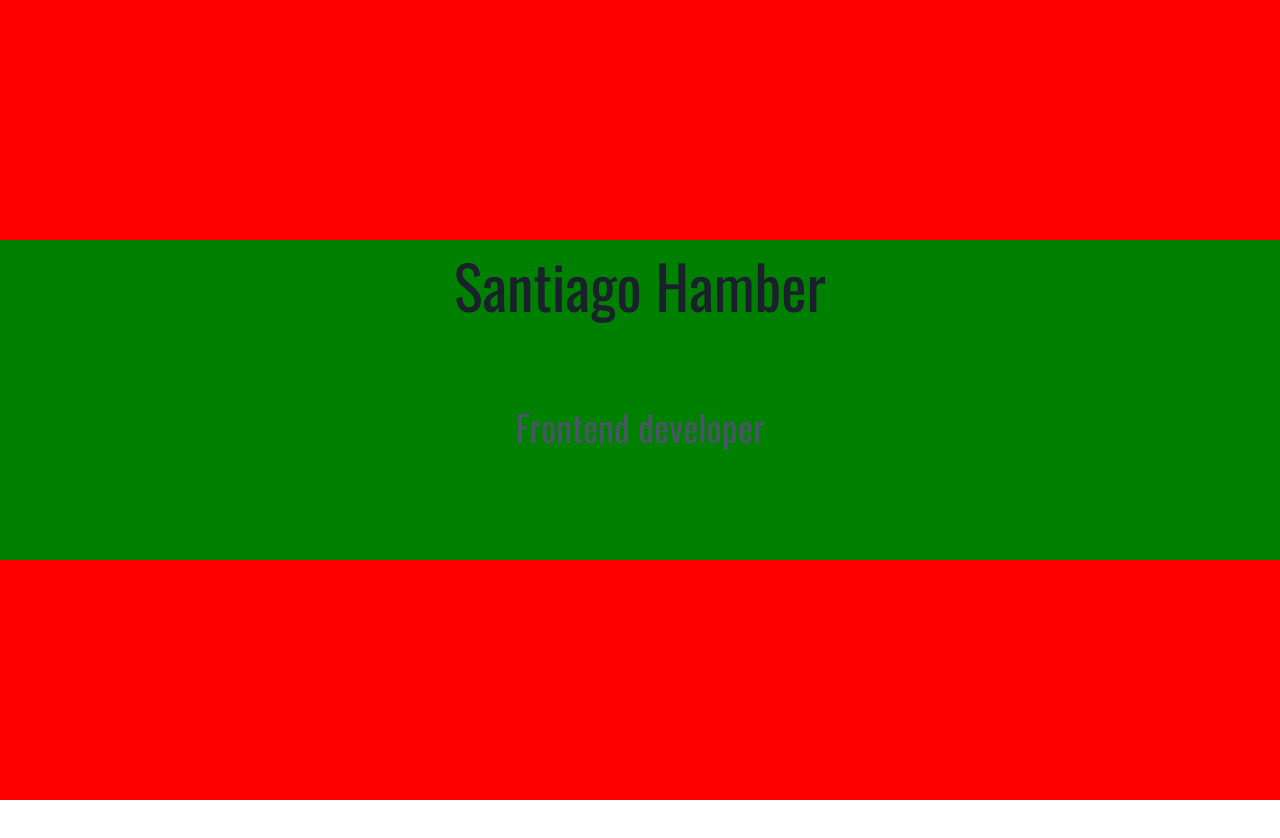
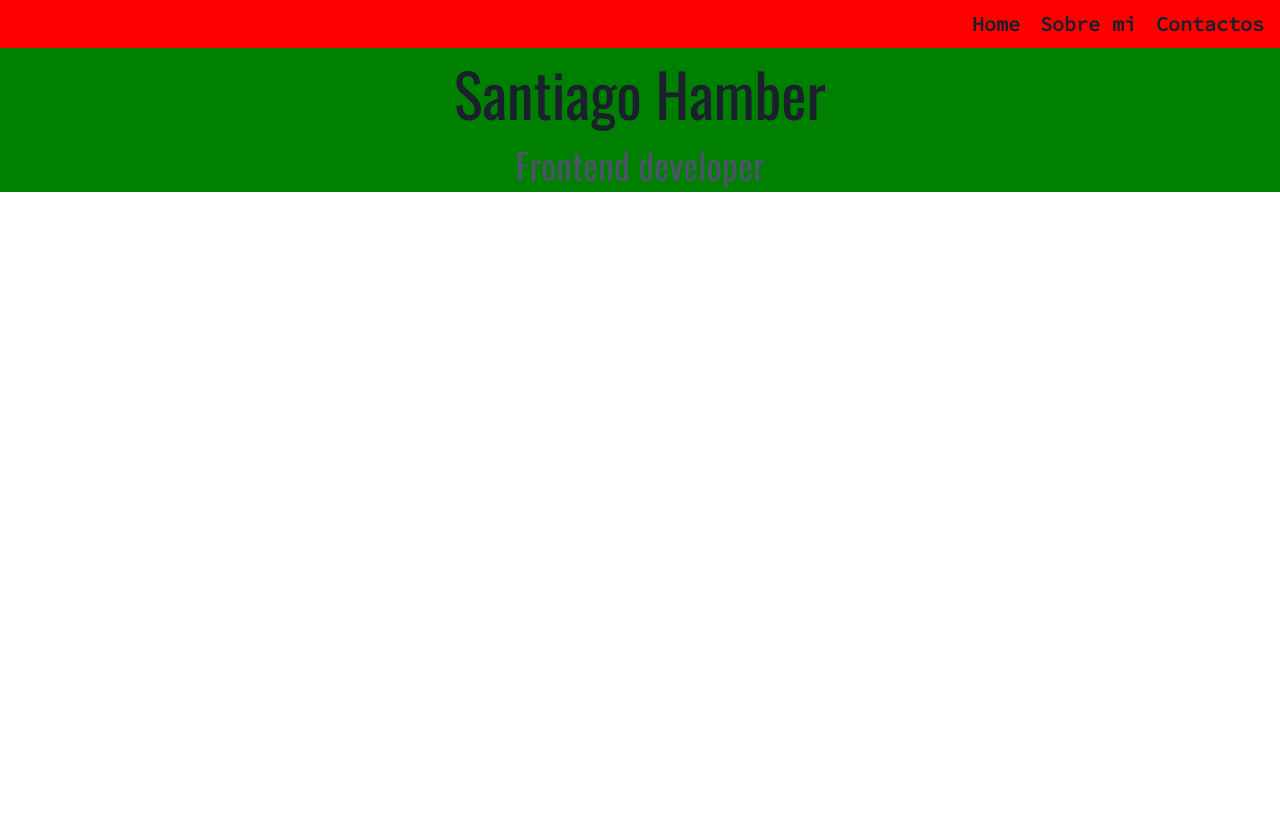
Before and after one commit to sntmsc/portfolio, a React (Create React App) app: page / in a window 1280 px wide. Shown: the top 838 px of the page. After the commit the page ends 800 px from the top, so only its background shows below. Built offline with nearby package versions, Linux system fonts and the light colour scheme.

Commit message:
add menu

```diff
--- a/src/App.css
+++ b/src/App.css
@@ -1,7 +1,2 @@
 @import url('https://fonts.googleapis.com/css2?family=Oswald&display=swap');
-
-*{
-  height:100%;
-  margin:0;
-  padding:0
-}
+@import url('https://fonts.googleapis.com/css2?family=Source+Code+Pro&display=swap');
--- a/src/App.js
+++ b/src/App.js
@@ -1,17 +1,52 @@
 import React from 'react'
 import './App.css'
-import { Box, Flex, Text } from '@chakra-ui/react'
+import { Stack , Flex, Text } from '@chakra-ui/react'
+
+const Menu = () => {
+  const CustomText = ({children}) => {
+    return(
+      <Text
+      fontSize='xl'
+      fontFamily='Source Code Pro, monospace'
+      fontWeight='bold'>
+        {children}
+      </Text>
+    )
+  }
+return(
+    <Stack
+    bg='red'
+    w='100%'
+    h='3em'
+    direction='row'
+    justify='end'
+    align='center'
+    spacing='1em'
+    pr='1em'>
+      <CustomText>
+        Home
+      </CustomText>
+      <CustomText>
+        Sobre mi
+      </CustomText>
+      <CustomText>
+        Contactos
+      </CustomText>
+    </Stack>
+  )
+}
 
 function App() {
   return (
     <Flex className="App"
     w='100%'
     h='100%'
-    bg='red'
-    align='center'>
+    align='center'
+    direction='column'>
+     <Menu/>
       <Flex
       w='100%'
-      h='40%'
+      h='60%'
       direction='column'
       justify='center'
       align='center'
```
